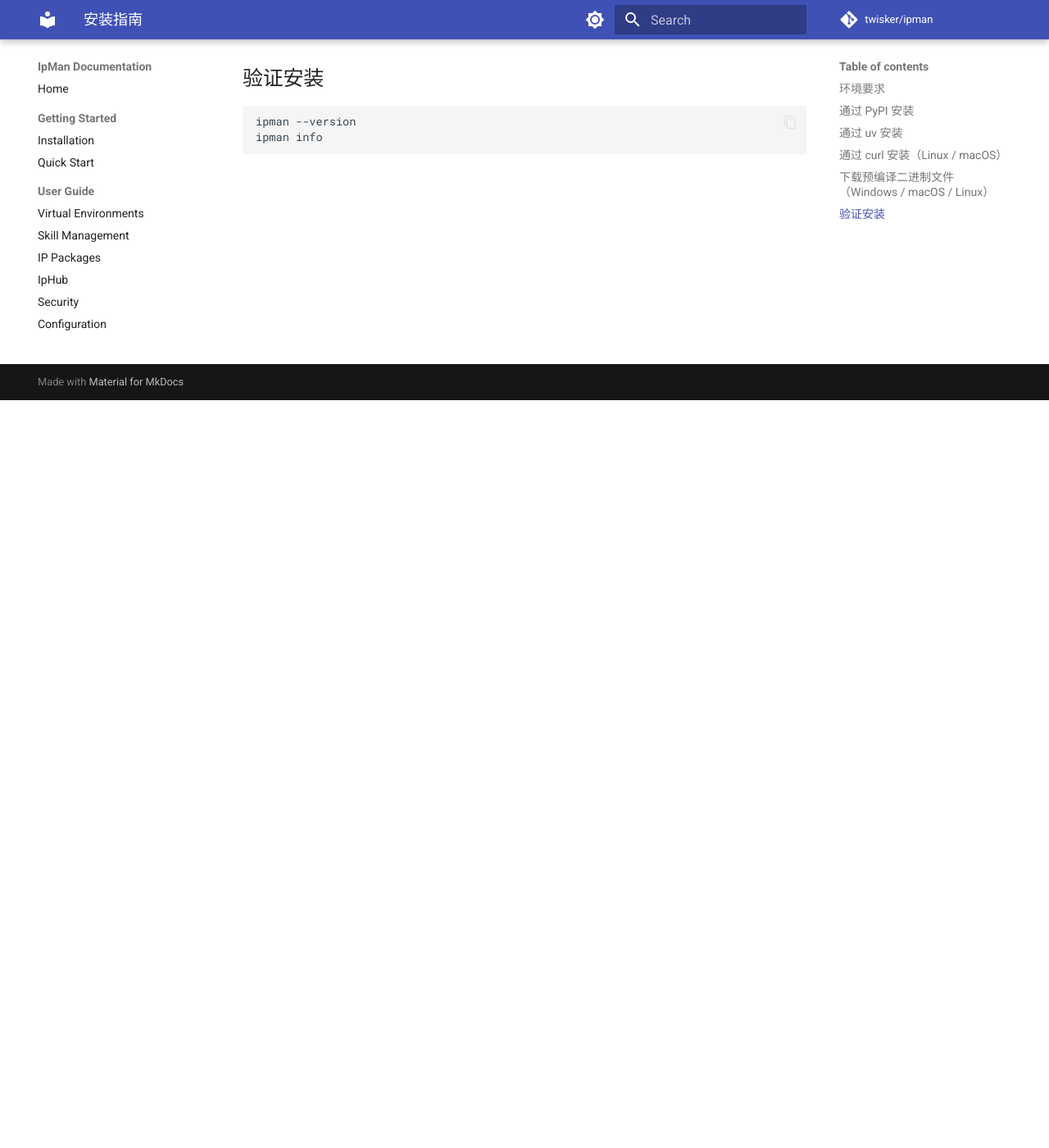
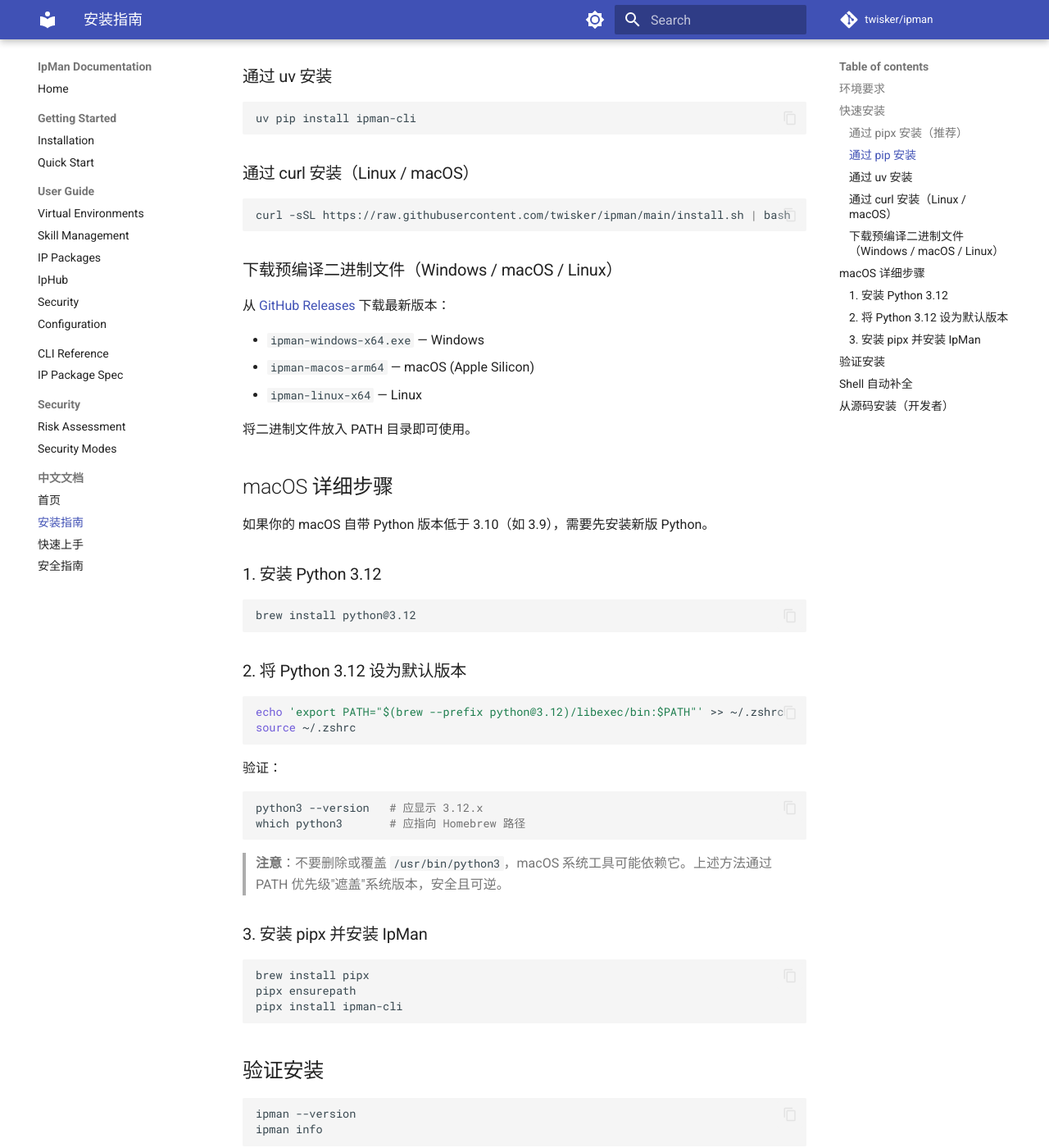
Before and after one commit to twisker/ipman, an MkDocs documentation site: the page built from docs-src/zh/getting-started/installation.md, in a window 1280 px wide and 1400 px high, scrolled down 912 px. Shown: the whole window at 82% size. Built offline with MkDocs 1.6.1 and Material for MkDocs 9.7.7, drawn with Linux system fonts in a browser that asks for light colours; comment, search, counter and statistics services are not loaded; some of the changed text lies outside the part shown.

Commit message:
docs: move install guide & FAQ to docs-src/, enrich with troubleshooting
- Move user-facing docs from docs/ to docs-src/ (correct location)
- Enrich installation guide with macOS steps, pipx, VPN/SSL workaround
- Add comprehensive FAQ (en + zh) covering Python version, PEP 668,
  SSL/VPN issues
- Update module-spec-registry.md to document docs/ vs docs-src/ purpose

Co-Authored-By: Claude Opus 4.6 (1M context) <noreply@anthropic.com>

````diff
--- a/.claude/module-spec-registry.md
+++ b/.claude/module-spec-registry.md
@@ -65,6 +65,15 @@
 
 ---
 
+## 文档目录索引
+
+| 目录 | 用途 | 说明 |
+|------|------|------|
+| `docs/` | 设计文档 | PRD、IP 包规格、架构报告、IpHub 工作流等内部设计资料 |
+| `docs-src/` | 帮助文档与教程 | 面向用户的安装指南、快速上手、CLI 参考、FAQ 等，支持中英双语（`zh/` 子目录） |
+
+---
+
 ## 基础设施模块索引
 
 | 模块 | 说明 | 设计文档 | 源代码目录 | 状态 |
--- a/docs-src/zh/getting-started/installation.md
+++ b/docs-src/zh/getting-started/installation.md
@@ -2,28 +2,52 @@
 
 ## 环境要求
 
-- Python 3.10 或更高版本
+- **Python**: >= 3.10（推荐 3.12+）
+- **操作系统**: Linux / macOS / Windows
 - 已安装至少一种支持的 AI Agent 工具（Claude Code、OpenClaw）
 
-## 通过 PyPI 安装
+## 快速安装
+
+### 通过 pipx 安装（推荐）
+
+```bash
+# macOS
+brew install pipx
+pipx ensurepath
+pipx install ipman-cli
+
+# Linux / Windows
+pip install pipx
+pipx install ipman-cli
+```
+
+> **VPN / 企业网络用户**：如果遇到 SSL 证书验证失败，使用以下命令：
+> ```bash
+> pipx install ipman-cli --pip-args="--trusted-host pypi.org --trusted-host files.pythonhosted.org"
+> ```
+> 详见 [FAQ - SSL 报错](../faq.md#q-pip-install-报错-ssl-certificate_verify_failed怎么办)。
+
+### 通过 pip 安装
 
 ```bash
 pip install ipman-cli
 ```
 
-## 通过 uv 安装
+> **注意**：Python 3.12+ 的 Homebrew 环境会因 [PEP 668](https://peps.python.org/pep-0668/) 阻止全局安装。建议使用 pipx 或虚拟环境。
+
+### 通过 uv 安装
 
 ```bash
 uv pip install ipman-cli
 ```
 
-## 通过 curl 安装（Linux / macOS）
+### 通过 curl 安装（Linux / macOS）
 
 ```bash
 curl -sSL https://raw.githubusercontent.com/twisker/ipman/main/install.sh | bash
 ```
 
-## 下载预编译二进制文件（Windows / macOS / Linux）
+### 下载预编译二进制文件（Windows / macOS / Linux）
 
 从 [GitHub Releases](https://github.com/twisker/ipman/releases) 下载最新版本：
 
@@ -33,9 +57,67 @@ curl -sSL https://raw.githubusercontent.com/twisker/ipman/main/install.sh | bash
 
 将二进制文件放入 PATH 目录即可使用。
 
+## macOS 详细步骤
+
+如果你的 macOS 自带 Python 版本低于 3.10（如 3.9），需要先安装新版 Python。
+
+### 1. 安装 Python 3.12
+
+```bash
+brew install python@3.12
+```
+
+### 2. 将 Python 3.12 设为默认版本
+
+```bash
+echo 'export PATH="$(brew --prefix python@3.12)/libexec/bin:$PATH"' >> ~/.zshrc
+source ~/.zshrc
+```
+
+验证：
+
+```bash
+python3 --version   # 应显示 3.12.x
+which python3       # 应指向 Homebrew 路径
+```
+
+> **注意**：不要删除或覆盖 `/usr/bin/python3`，macOS 系统工具可能依赖它。上述方法通过 PATH 优先级"遮盖"系统版本，安全且可逆。
+
+### 3. 安装 pipx 并安装 IpMan
+
+```bash
+brew install pipx
+pipx ensurepath
+pipx install ipman-cli
+```
+
 ## 验证安装
 
 ```bash
 ipman --version
 ipman info
 ```
+
+## Shell 自动补全
+
+IpMan 基于 Click，支持 Shell 自动补全：
+
+```bash
+# Bash
+eval "$(_IPMAN_COMPLETE=bash_source ipman)"
+
+# Zsh
+eval "$(_IPMAN_COMPLETE=zsh_source ipman)"
+
+# Fish
+_IPMAN_COMPLETE=fish_source ipman | source
+```
+
+## 从源码安装（开发者）
+
+```bash
+git clone https://github.com/twisker/ipman.git
+cd ipman
+uv venv
+uv pip install -e ".[dev]"
+```
````
Also changed, not shown: docs-src/faq.md (added, +174 -0 lines), docs-src/getting-started/installation.md (+72 -5 lines), docs-src/zh/faq.md (renamed from docs/faq.zh-cn.md, +2 -2 lines), docs/installation-guide.zh-cn.md (deleted, +0 -89 lines), 1 other file.
